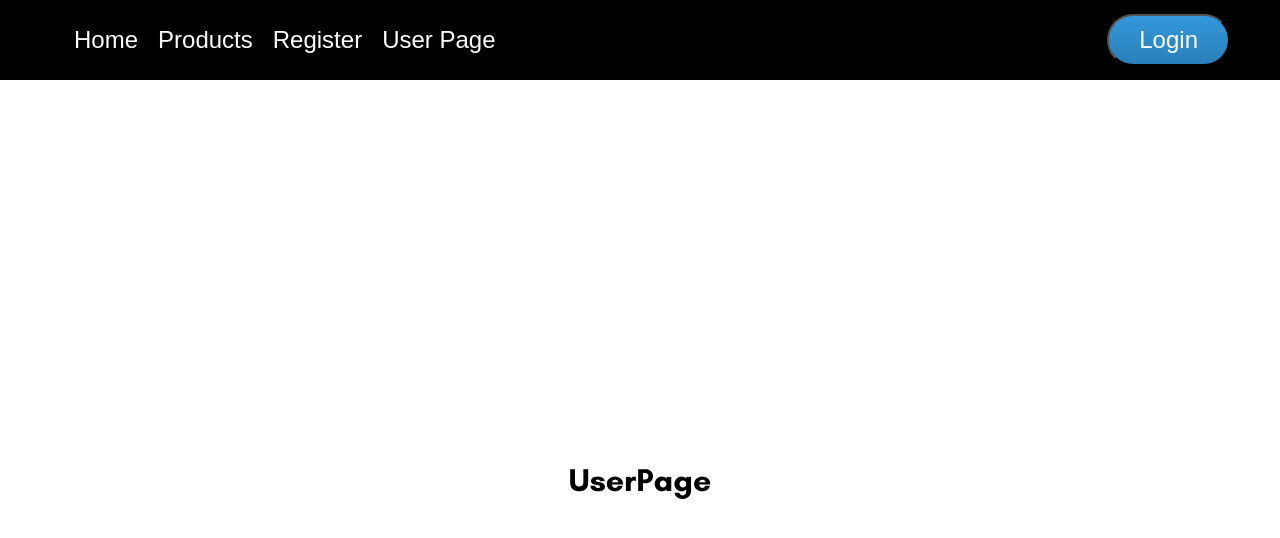
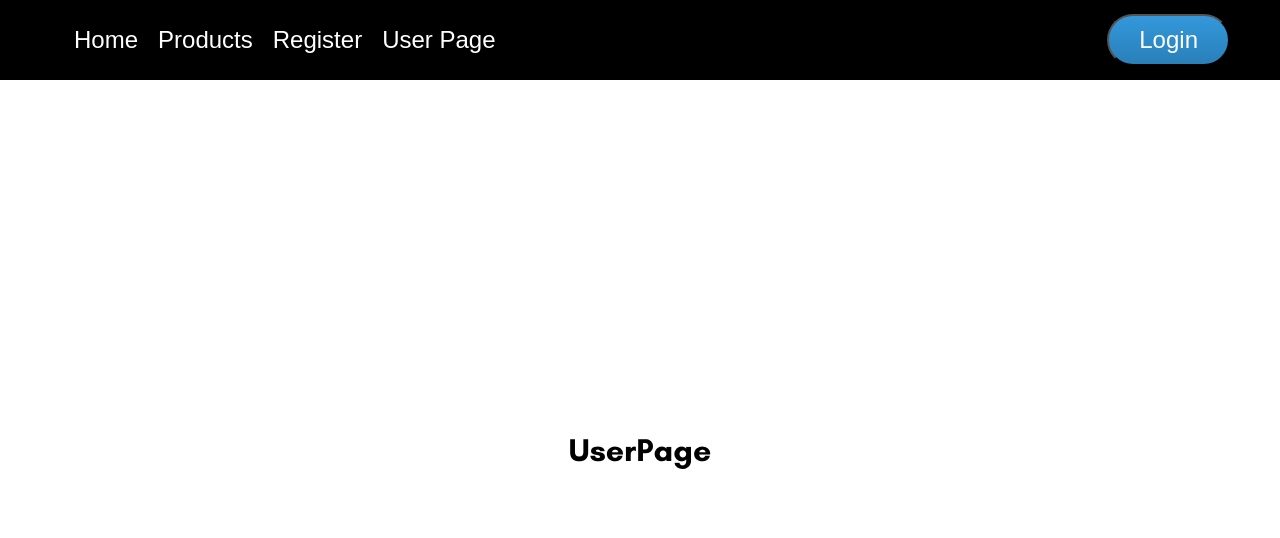
Before and after one commit to Jwill617Boston/StyledCompReact, a React (Create React App) app: page /userpage in a window 1280 px wide. Shown: the top 538 px of the page. Built offline with nearby package versions, Linux system fonts and the light colour scheme.

Commit message:
routing redo

```diff
--- a/src/App.js
+++ b/src/App.js
@@ -1,9 +1,10 @@
-import TopBarNav from "./components/topnav/TopBarNav";
 import { Routes, Route } from "react-router-dom";
 import Home from "./components/home/Home";
 import Login from "./components/login/Login";
 import Register from "./components/regester/Regester";
 import UserPage from "./components/userpage/UserPage";
+import Layout from "./components/layout/Layout";
+
 const ROLES = {
    User: 2001,
    Editor: 1984,
@@ -13,14 +14,15 @@ const ROLES = {
 const App = () => {
    return (
       <>
-         <TopBarNav />
          <Routes>
-            {/* public routes */}
-            <Route path="/" element={<Home />} />
-            <Route path="login" element={<Login />} />
-            <Route path="register" element={<Register />} />
-            {/* user routes */}
-            <Route path="userpage" element={<UserPage />} />
+            <Route path="/" element={<Layout />}>
+               {/* public routes */}
+               <Route path="home" element={<Home />} />
+               <Route path="login" element={<Login />} />
+               <Route path="register" element={<Register />} />
+               {/* user routes */}
+               <Route path="userpage" element={<UserPage />} />
+            </Route>
          </Routes>
       </>
    );
--- /dev/null
+++ b/src/components/layout/Layout.jsx
@@ -0,0 +1,14 @@
+import React from "react";
+import { Outlet } from "react-router-dom";
+import TopBarNav from "../topnav/TopBarNav";
+
+const Layout = () => {
+   return (
+      <main>
+         <TopBarNav />
+         <Outlet />
+      </main>
+   );
+};
+
+export default Layout;
--- a/src/components/login/Login.jsx
+++ b/src/components/login/Login.jsx
@@ -4,7 +4,7 @@ import { Link, useNavigate, useLocation } from "react-router-dom";
 import styled from "styled-components";
 
 import axios from "../../utilities/axios";
-const LOGIN_URL = "/auth";
+const LOGIN_URL = "../auth";
 
 const Login = () => {
    const { setAuth } = useAuth();
--- a/src/components/userpage/UserPage.jsx
+++ b/src/components/userpage/UserPage.jsx
@@ -3,9 +3,11 @@ import styled from "styled-components";
 
 const Container = styled.div`
    display: flex;
-   height: 100vh;
+   height: calc(100vh - 80px);
    justify-content: center;
    align-items: center;
+   padding: 10px;
+   overflow: hidden;
 `;
 
 const UserPage = () => {
```
